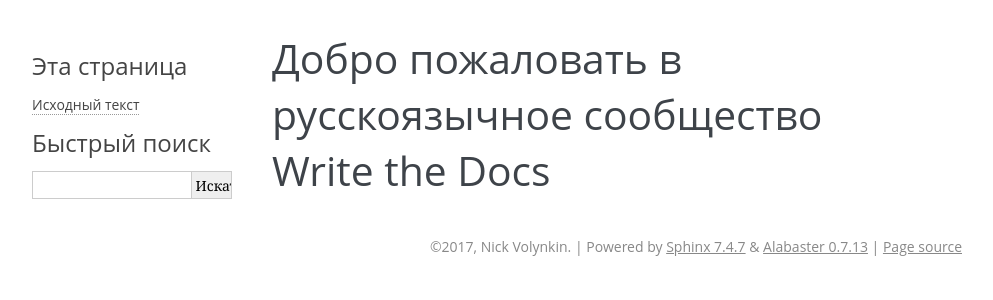
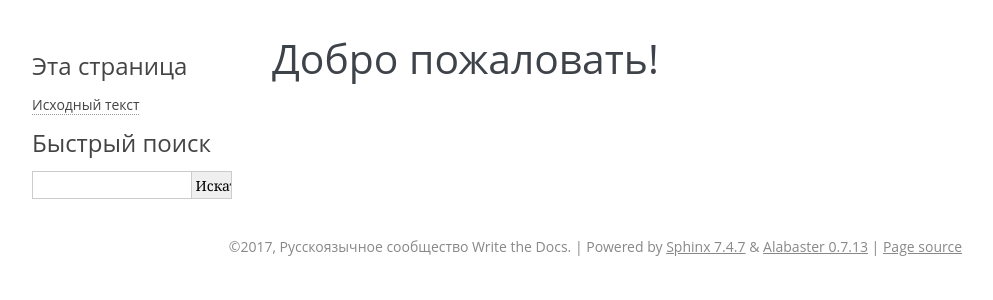
Before and after one commit to NickVolynkin/wtd-ru, a Sphinx documentation site: the page built from source/index.rst, in a window 1280 px wide. Shown: the top 300 px of the page, without its empty margins (148-1141 px from the left). Built offline with Sphinx 7.4.7, drawn with Linux system fonts in a browser that asks for light colours; part of the change alters nothing that is shown.

Commit message:
fix html title and copyrights

```diff
--- a/source/conf.py
+++ b/source/conf.py
@@ -45,9 +45,9 @@ source_suffix = '.rst'
 master_doc = 'index'
 
 # General information about the project.
-project = u'Write the Docs Russia'
-copyright = u'2017, Nick Volynkin'
-author = u'Nick Volynkin'
+project = u'Русскоязычное сообщество Write the Docs'
+copyright = u'2017, Русскоязычное сообщество Write the Docs'
+author = u'Русскоязычное сообщество Write the Docs'
 
 # The version info for the project you're documenting, acts as replacement for
 # |version| and |release|, also used in various other places throughout the
@@ -64,7 +64,7 @@ release = u'1'
 # This is also used if you do content translation via gettext catalogs.
 # Usually you set "language" from the command line for these cases.
 language = 'ru'
-
+html_search_language = 'ru'
 # List of patterns, relative to source directory, that match files and
 # directories to ignore when looking for source files.
 # This patterns also effect to html_static_path and html_extra_path
@@ -95,6 +95,7 @@ html_theme = 'alabaster'
 # so a file named "default.css" will overwrite the builtin "default.css".
 html_static_path = ['_static', '_static/css']
 
+html_title = u'Русскоязычное сообщество Write the Docs'
 
 # -- Options for HTMLHelp output ------------------------------------------
 
--- a/source/index.rst
+++ b/source/index.rst
@@ -1,5 +1,5 @@
-Добро пожаловать в русскоязычное сообщество Write the Docs
-==========================================================
+Добро пожаловать!
+=================
 
 
 
```
